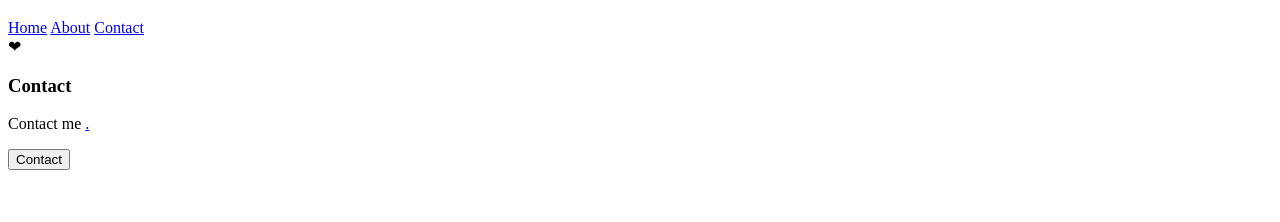
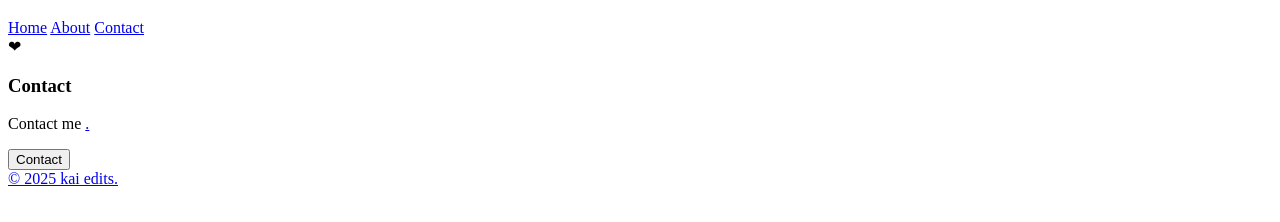
Before and after one commit to nxlla/Personal-Portfolio, a plain HTML site: page contact.html in a window 1280 px wide. Shown: the part 114-336 px from the top of the page. Drawn offline with Linux system fonts and the light colour scheme.

Commit message:
contact.html

```diff
--- a/contact.html
+++ b/contact.html
@@ -24,5 +24,9 @@
               <p>  Contact me <a href="Onellakaisara50@gmail.com">.</p>
                 <button> Contact </button>
         </article>
+     <footer>
+                          &copy 2025 kai edits.
+                        </footer>
+
 </body>
 </html>
```
